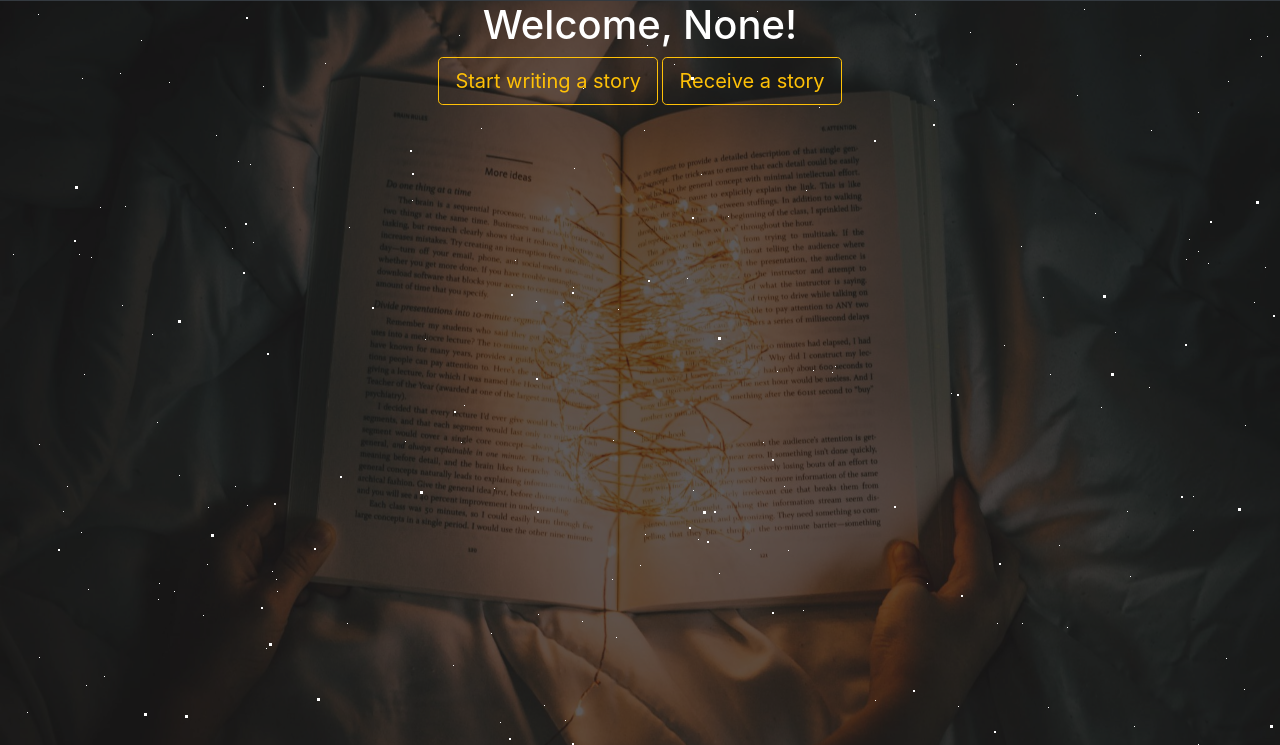
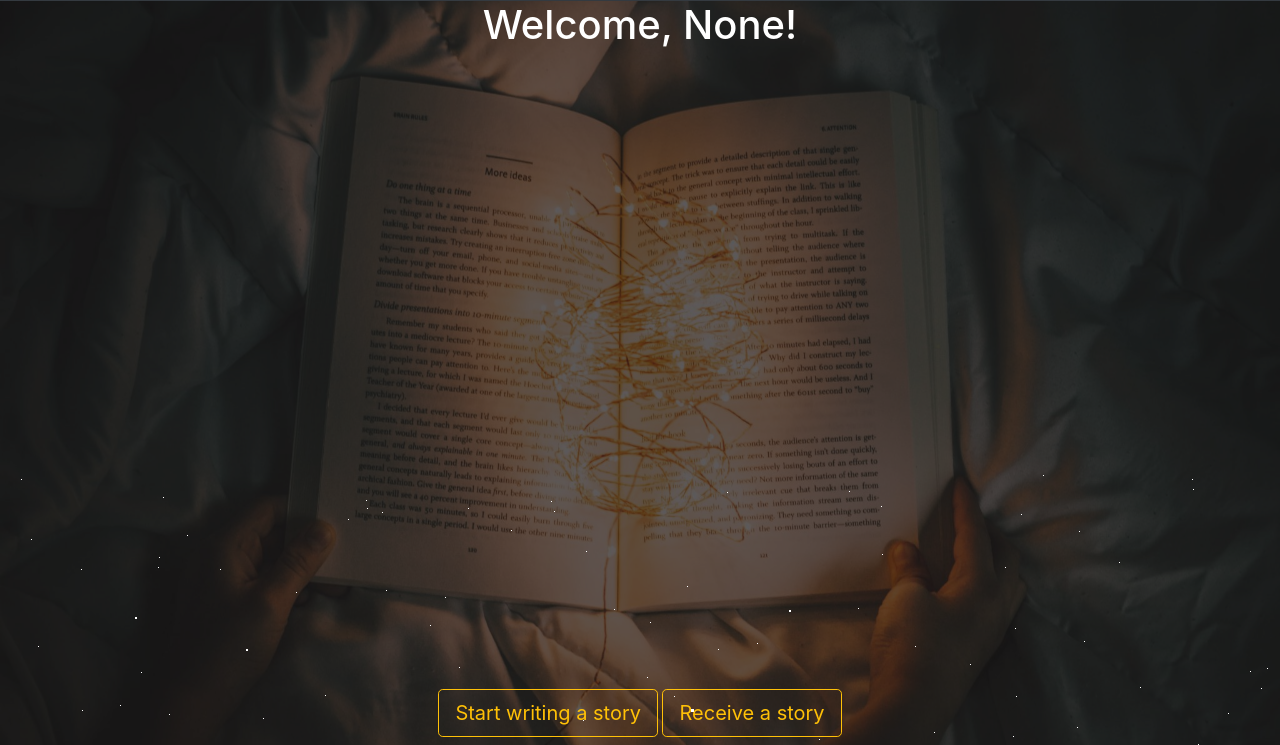
Before and after one commit to xynicole/U-Stories-Web-Dev, a Flask app: page /p/homepage.html in a window 1280 px wide. Shown: the part 55-800 px from the top of the page. Run offline with Flask 2, Linux system fonts and the light colour scheme; some libraries are stand-ins or nearby versions.

Commit message:
tweak margin?

```diff
--- a/templates/homepage.html
+++ b/templates/homepage.html
@@ -7,7 +7,7 @@
 
 {% block content %}
   <h1 align="center">Welcome, {{ username }}!</h1>
-    <div class="container" style="margin:auto">
+    <div class="container" style="margin-top:50%">
         <div class="row">
             <div class="col text-center">
                 <a class="btn btn-outline-warning btn-lg" href="/p/write-story.html" role="button">Start writing a story</a>
```
